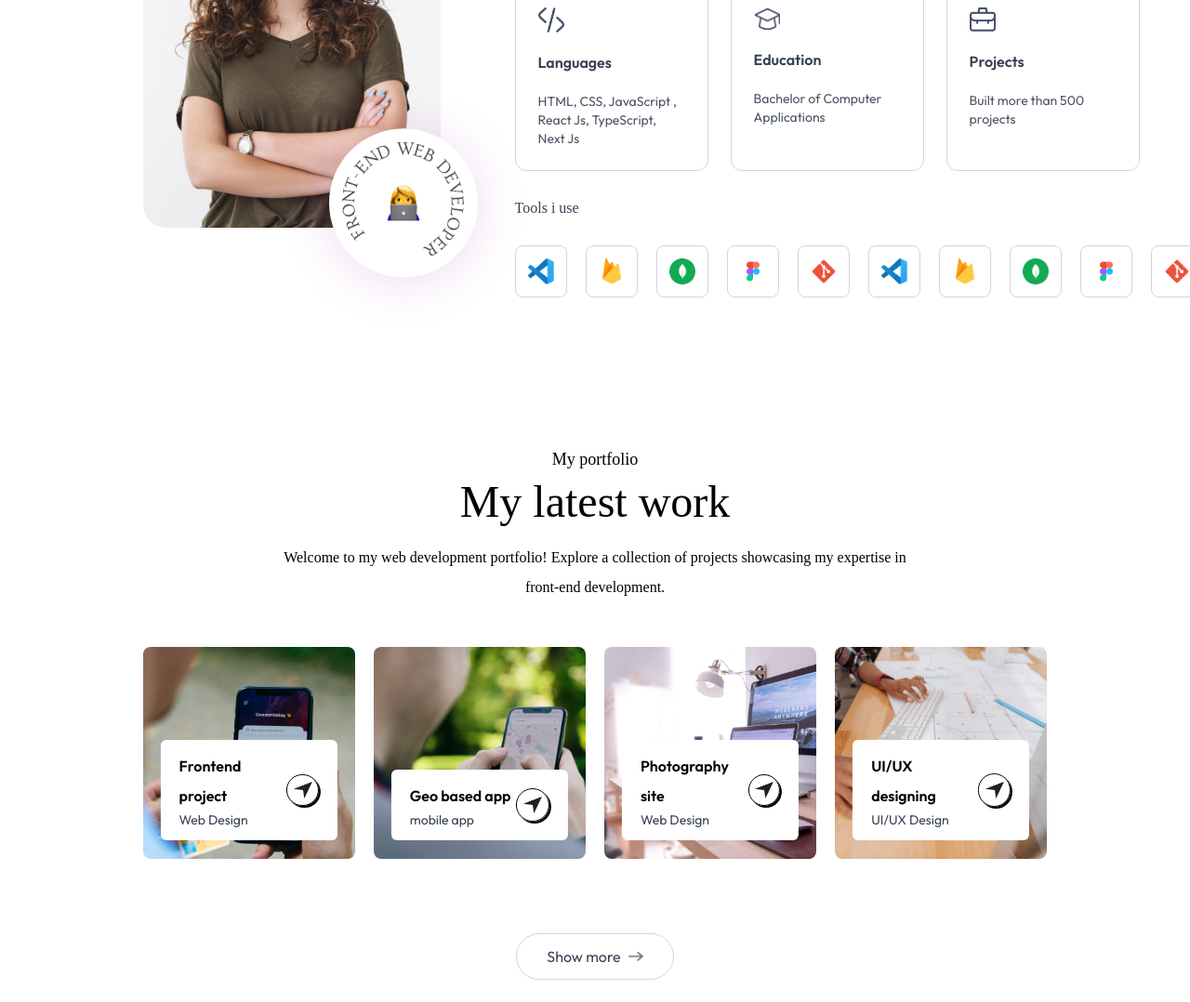
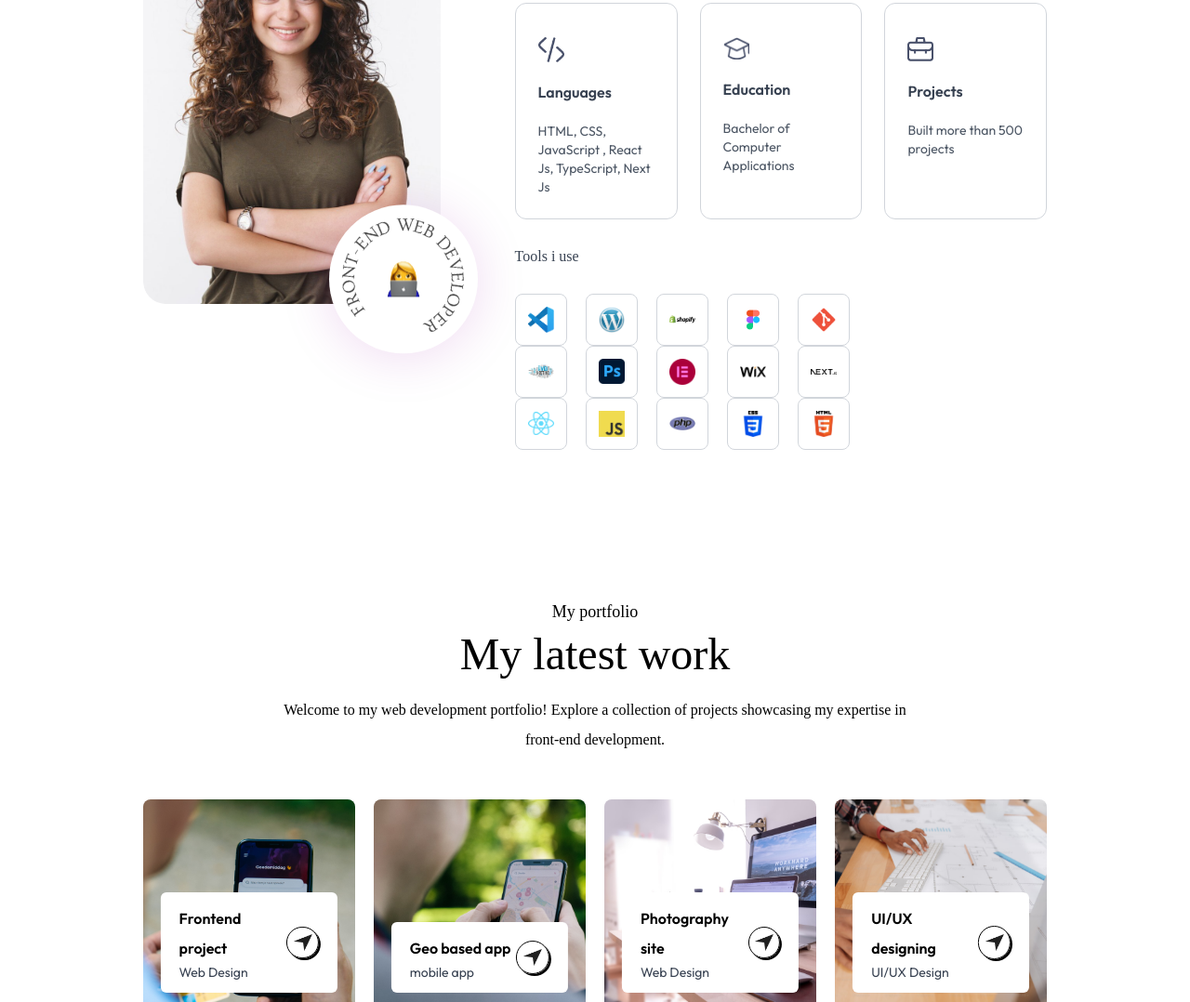
Before and after one commit to sahilwebdesigner900/intro, a website: page index.html in a window 1280 px wide. Shown: the part 1265-2343 px from the top of the page at 93% size. Drawn offline with Linux system fonts and the light colour scheme; a web font is replaced by a local one.

Commit message:
add formspree

```diff
--- a/index.html
+++ b/index.html
@@ -143,11 +143,11 @@
                     </li>
                     <li
                         class="flex items-center justify-center w-12 sm:w-14 aspect-square border border-gray-300 dark:border-white/30 rounded-lg cursor-pointer hover:-translate-y-1 duration-500">
-                        <img src="./assets/firebase.png" alt="firebase" class="w-5 sm:w-7">
+                        <img src="./assets/wordpress.png" alt="firebase" class="w-5 sm:w-7">
                     </li>
                     <li
                         class="flex items-center justify-center w-12 sm:w-14 aspect-square border border-gray-300 dark:border-white/30 rounded-lg cursor-pointer hover:-translate-y-1 duration-500">
-                        <img src="./assets/mongodb.png" alt="mongodb" class="w-5 sm:w-7">
+                        <img src="./assets/shopify.png" alt="mongodb" class="w-5 sm:w-7">
                     </li>
                     <li
                         class="flex items-center justify-center w-12 sm:w-14 aspect-square border border-gray-300 dark:border-white/30 rounded-lg cursor-pointer hover:-translate-y-1 duration-500">
@@ -157,27 +157,51 @@
                         class="flex items-center justify-center w-12 sm:w-14 aspect-square border border-gray-300 dark:border-white/30 rounded-lg cursor-pointer hover:-translate-y-1 duration-500">
                         <img src="./assets/git.png" alt="git" class="w-5 sm:w-7">
                     </li>
-
+                </ul>
+                <ul class="flex items-center gap-3 sm:gap-5">
                     <li
                         class="flex items-center justify-center w-12 sm:w-14 aspect-square border border-gray-300 dark:border-white/30 rounded-lg cursor-pointer hover:-translate-y-1 duration-500">
-                        <img src="./assets/vscode.png" alt="vscode" class="w-5 sm:w-7">
+                        <img src="./assets/hosting.png" alt="vscode" class="w-5 sm:w-7">
                     </li>
                     <li
                         class="flex items-center justify-center w-12 sm:w-14 aspect-square border border-gray-300 dark:border-white/30 rounded-lg cursor-pointer hover:-translate-y-1 duration-500">
-                        <img src="./assets/firebase.png" alt="firebase" class="w-5 sm:w-7">
+                        <img src="./assets/photoshop.png" alt="firebase" class="w-5 sm:w-7">
                     </li>
                     <li
                         class="flex items-center justify-center w-12 sm:w-14 aspect-square border border-gray-300 dark:border-white/30 rounded-lg cursor-pointer hover:-translate-y-1 duration-500">
-                        <img src="./assets/mongodb.png" alt="mongodb" class="w-5 sm:w-7">
+                        <img src="./assets/elementor.png" alt="mongodb" class="w-5 sm:w-7">
                     </li>
                     <li
                         class="flex items-center justify-center w-12 sm:w-14 aspect-square border border-gray-300 dark:border-white/30 rounded-lg cursor-pointer hover:-translate-y-1 duration-500">
-                        <img src="./assets/figma.png" alt="figma" class="w-5 sm:w-7">
+                        <img src="./assets/wix.png" alt="figma" class="w-5 sm:w-7">
                     </li>
                     <li
                         class="flex items-center justify-center w-12 sm:w-14 aspect-square border border-gray-300 dark:border-white/30 rounded-lg cursor-pointer hover:-translate-y-1 duration-500">
-                        <img src="./assets/git.png" alt="git" class="w-5 sm:w-7">
+                        <img src="./assets/nextjs.png" alt="git" class="w-5 sm:w-7">
                     </li>
+                </ul>
+                <ul class="flex items-center gap-3 sm:gap-5">
+                    <li
+                        class="flex items-center justify-center w-12 sm:w-14 aspect-square border border-gray-300 dark:border-white/30 rounded-lg cursor-pointer hover:-translate-y-1 duration-500">
+                        <img src="./assets/react.png" alt="vscode" class="w-5 sm:w-7">
+                    </li>
+                    <li
+                        class="flex items-center justify-center w-12 sm:w-14 aspect-square border border-gray-300 dark:border-white/30 rounded-lg cursor-pointer hover:-translate-y-1 duration-500">
+                        <img src="./assets/js.png" alt="firebase" class="w-5 sm:w-7">
+                    </li>
+                    <li
+                        class="flex items-center justify-center w-12 sm:w-14 aspect-square border border-gray-300 dark:border-white/30 rounded-lg cursor-pointer hover:-translate-y-1 duration-500">
+                        <img src="./assets/php.png" alt="mongodb" class="w-5 sm:w-7">
+                    </li>
+                    <li
+                        class="flex items-center justify-center w-12 sm:w-14 aspect-square border border-gray-300 dark:border-white/30 rounded-lg cursor-pointer hover:-translate-y-1 duration-500">
+                        <img src="./assets/css.png" alt="figma" class="w-5 sm:w-7">
+                    </li>
+                    <li
+                        class="flex items-center justify-center w-12 sm:w-14 aspect-square border border-gray-300 dark:border-white/30 rounded-lg cursor-pointer hover:-translate-y-1 duration-500">
+                        <img src="./assets/html.png" alt="git" class="w-5 sm:w-7">
+                    </li>
+
                 </ul>
             </div>
         </div>
@@ -260,7 +284,7 @@
         <p class="text-center max-w-2xl mx-auto mt-5 mb-12 font-Ovo">I'd love to hear from you! If you have any
             questions, comments or feedback, please use the form below.
         </p>
-        <form class="max-w-2xl mx-auto">
+        <form  action="https://formspree.io/f/mgopbzbz" method="POST" class="max-w-2xl mx-auto">
             <input type="hidden" name="subject" value="Eliana Jade - New form Submission">
             <div class="grid grid-cols-auto gap-6 mt-10 mb-8">
                 <input type="text" placeholder="Enter your name"
```
Also changed, not shown: assets/css.png (added), assets/elementor.png (added), assets/hosting.png (added), assets/html.png (added), assets/js.png (added), assets/nextjs.png (added), assets/photoshop.png (added), assets/php.png (added), assets/react.png (added), assets/shopify.png (added), assets/wix.png (added), assets/wordpress.png (added).
